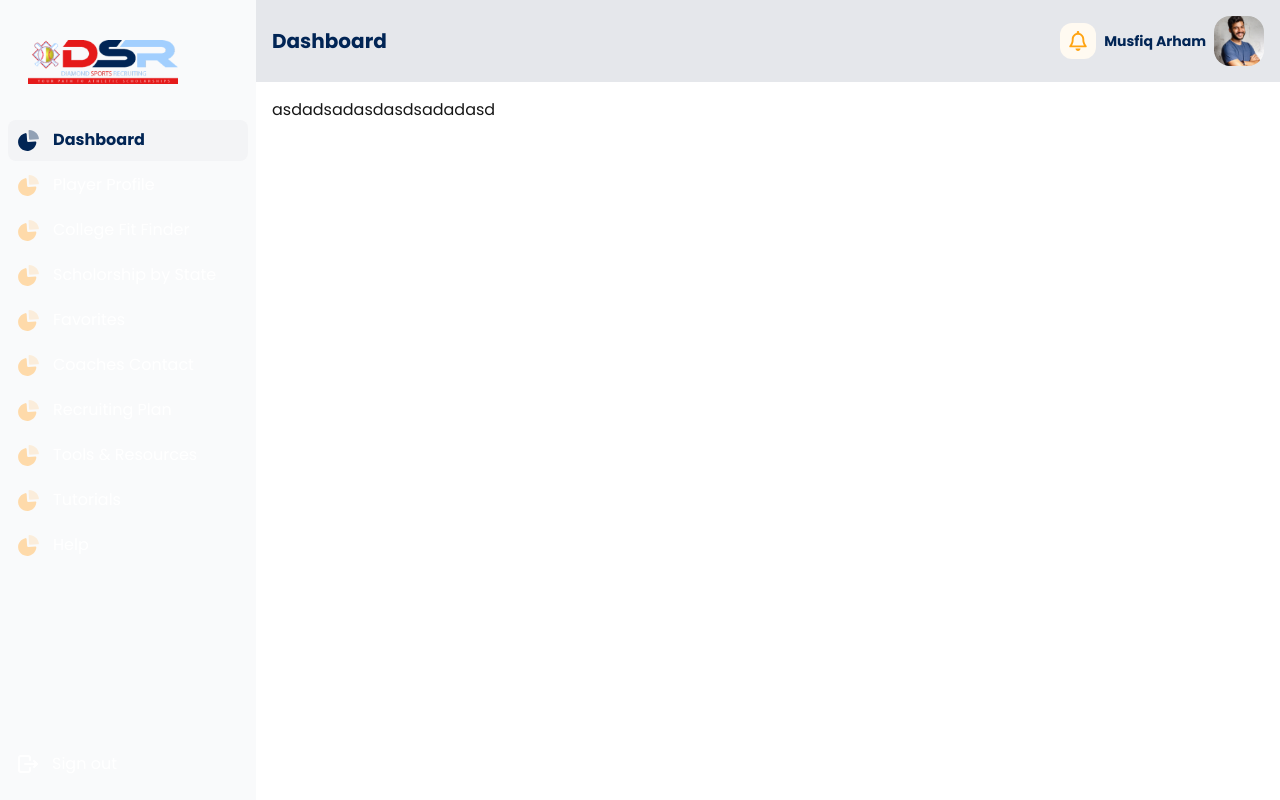
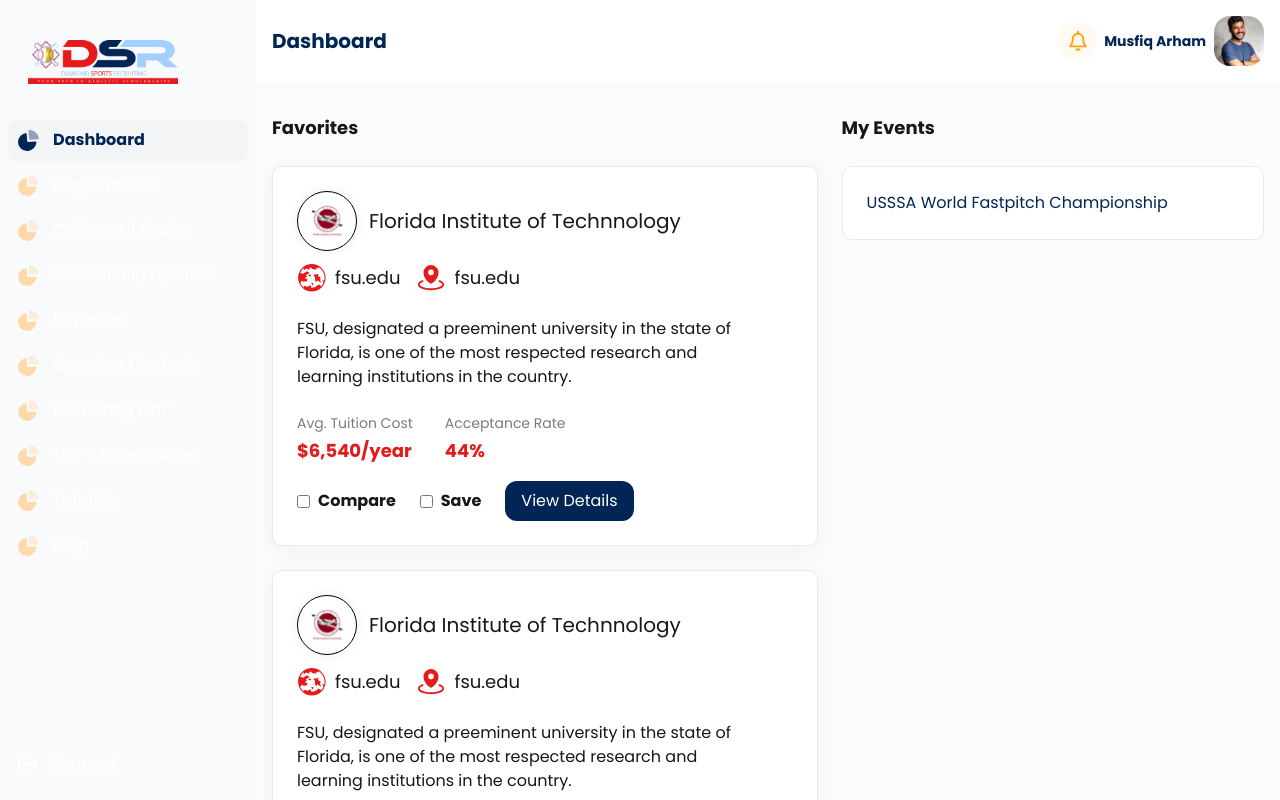
Before and after one commit to astralDeveper/D-S-R, a Next.js app: page /dashboard in a window 1280 px wide. Shown: the top 800 px of the page. Built offline with nearby package versions, Linux system fonts and the light colour scheme.

Commit message:
home card completed

```diff
--- a/app/dashboard/page.jsx
+++ b/app/dashboard/page.jsx
@@ -1,9 +1,57 @@
+import HomeCard from '@/components/dashboard/HomeCard'
 import React from 'react'
+import companyLogo from '@/assets/dashboard/company-logo.png'
+import HomeCard2 from '@/components/dashboard/HomeCard2'
 
 const page = () => {
+
+  const cardArr = [
+    {
+      image: companyLogo,
+      head: "Florida Institute of Technnology",
+      web: "fsu.edu",
+      location: "fsu.edu",
+      description : "FSU, designated a preeminent university in the state of Florida, is one of the most respected research and learning institutions in the country.",
+      tuitionCost : "$6,540/year",
+      acceptanceRate : "44%"
+    },
+    {
+      image: companyLogo,
+      head: "Florida Institute of Technnology",
+      web: "fsu.edu",
+      location: "fsu.edu",
+      description : "FSU, designated a preeminent university in the state of Florida, is one of the most respected research and learning institutions in the country.",
+      tuitionCost : "$6,540/year",
+      acceptanceRate : "44%"
+    },
+    {
+      image: companyLogo,
+      head: "Florida Institute of Technnology",
+      web: "fsu.edu",
+      location: "fsu.edu",
+      description : "FSU, designated a preeminent university in the state of Florida, is one of the most respected research and learning institutions in the country.",
+      tuitionCost : "$6,540/year",
+      acceptanceRate : "44%"
+    },
+  ]
   return (
     <>
-     asdadsadasdasdsadadasd
+    <div className=''>
+      <div className='mt-4 grid grid-cols-[55%_auto] gap-6 max-lg:grid-cols-1'>
+        <div className='flex flex-col gap-6'>
+          <h2 className='text-lg font-semibold'>Favorites</h2>
+          {cardArr.map((item, index)=>{
+            return <HomeCard image={item.image} head={item.head} description={item.description} web={item.web} location={item.location} tuitionCost={item.tuitionCost} acceptanceRate={item.acceptanceRate} key={index}/>
+          })}
+        </div>
+        <div className='flex flex-col gap-6'>
+          <h2 className='text-lg font-semibold'>My Events</h2>
+          <div>
+            <HomeCard2/>
+          </div>
+        </div>
+      </div>
+    </div>
     </>
   )
 }
--- /dev/null
+++ b/components/dashboard/HomeCard.jsx
@@ -0,0 +1,57 @@
+import Image from 'next/image'
+import React from 'react'
+import companyLogo from '@/assets/dashboard/company-logo.png'
+import { GiWorld } from "react-icons/gi";
+import { PiMapPinAreaFill } from 'react-icons/pi';
+
+const HomeCard = (props) => {
+  return (
+    <>
+      <div className='p-6 bg-white rounded-[10px] border border-[#E9E9E9] shadow-[0_3.42px_17px_rgb(238,238,238,.7)]'>
+        <div className='flex items-center gap-3 justify-between max-2xl:flex-wrap'>
+          <div className='flex items-center gap-3'>
+            <div className='border border-black shadow-[0_0px_12px_rgba(0,0,0,0.07)] p-3 rounded-full'>
+              <Image  src={props.image} alt='img' width={34} height={34}/>
+            </div>
+            <h2 className='text-xl'>{props.head}</h2>
+          </div>
+
+          <div className='flex items-center gap-4'>
+            <p className='flex items-center gap-2 text-lg'><GiWorld className='text-[#E51A1A] text-3xl'/>{props.web}</p>
+            <p className='flex items-center gap-2 text-lg'><PiMapPinAreaFill className='text-[#E51A1A] text-3xl'/>{props.location}</p>
+          </div>
+        </div>
+
+        <p className='mt-6 w-[90%]'>{props.description}</p>
+
+        <div className='mt-6 flex items-center justify-between flex-wrap gap-4'>
+          <div className='flex items-center gap-8'>
+            <div>
+              <p className='text-sm text-[#7C7C7C]'>Avg. Tuition Cost</p>
+              <h3 className='text-lg text-[#E51A1A] font-semibold mt-1'>{props.tuitionCost}</h3>
+            </div>
+            <div>
+              <p className='text-sm text-[#7C7C7C]'>Acceptance Rate</p>
+              <h3 className='text-lg text-[#E51A1A] font-semibold mt-1'>{props.acceptanceRate}</h3>
+            </div>
+          </div>
+          <div className='flex items-center gap-6 max-sm:flex-wrap max-sm:w-full'>
+            <div className='flex items-center gap-6'>
+              <div className='flex items-center gap-2 '>
+                <input className='cursor-pointer' type="checkbox" name="Compare" id="compare" />
+                <label className='font-semibold cursor-pointer' htmlFor="compare">Compare</label>
+              </div>
+              <div className='flex items-center gap-2 '>
+                <input className='cursor-pointer' type="checkbox" name="save" id="save" />
+                <label className='font-semibold cursor-pointer' htmlFor="save">Save</label>
+              </div>
+            </div>
+            <button className='p-2 px-4 rounded-xl max-sm:w-full bg-[#012555] hover:bg-[#012555b6] text-white transition-all'>View Details</button>
+          </div>
+        </div>
+      </div>
+    </>
+  )
+}
+
+export default HomeCard
--- /dev/null
+++ b/components/dashboard/HomeCard2.jsx
@@ -0,0 +1,13 @@
+import React from 'react'
+
+const HomeCard2 = () => {
+  return (
+    <>
+      <div className='bg-white p-6 rounded-[10px] border border-[#E9E9E9]'>
+        <h2 className='text-[#012555]'>USSSA World  Fastpitch Championship</h2>
+      </div>
+    </>
+  )
+}
+
+export default HomeCard2
--- a/components/dashboard/Sidebar.jsx
+++ b/components/dashboard/Sidebar.jsx
@@ -44,7 +44,7 @@
           </div>
           </div>
 
-          <div className='flex items-center justify-between gap-2 p-4 sm:ml-64 bg-gray-200'>
+          <div className='flex items-center justify-between gap-2 p-4 sm:ml-64 '>
             <div className='flex items-center gap-2 '>
               <button
                   onClick={toggleSidebar}
@@ -205,7 +205,7 @@
                 />
             )}
 
-            <div className={`p-4 sm:ml-64 `}>
+            <div className={`p-4 sm:ml-64 bg-[#FAFBFC] min-h-screen `}>
                 {props.children}
             </div>
         </>
```
Also changed, not shown: assets/dashboard/company-logo.png (added).
